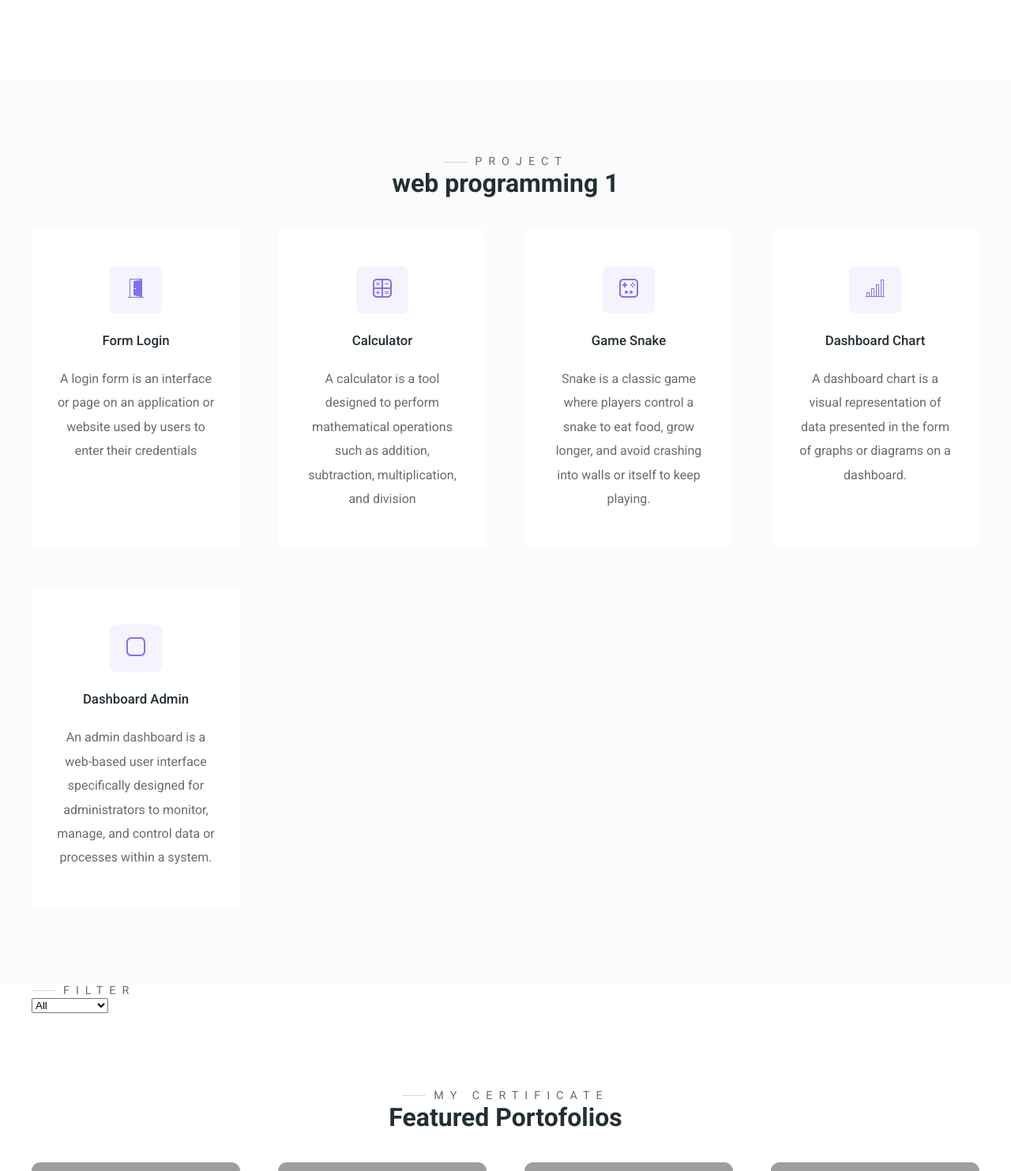
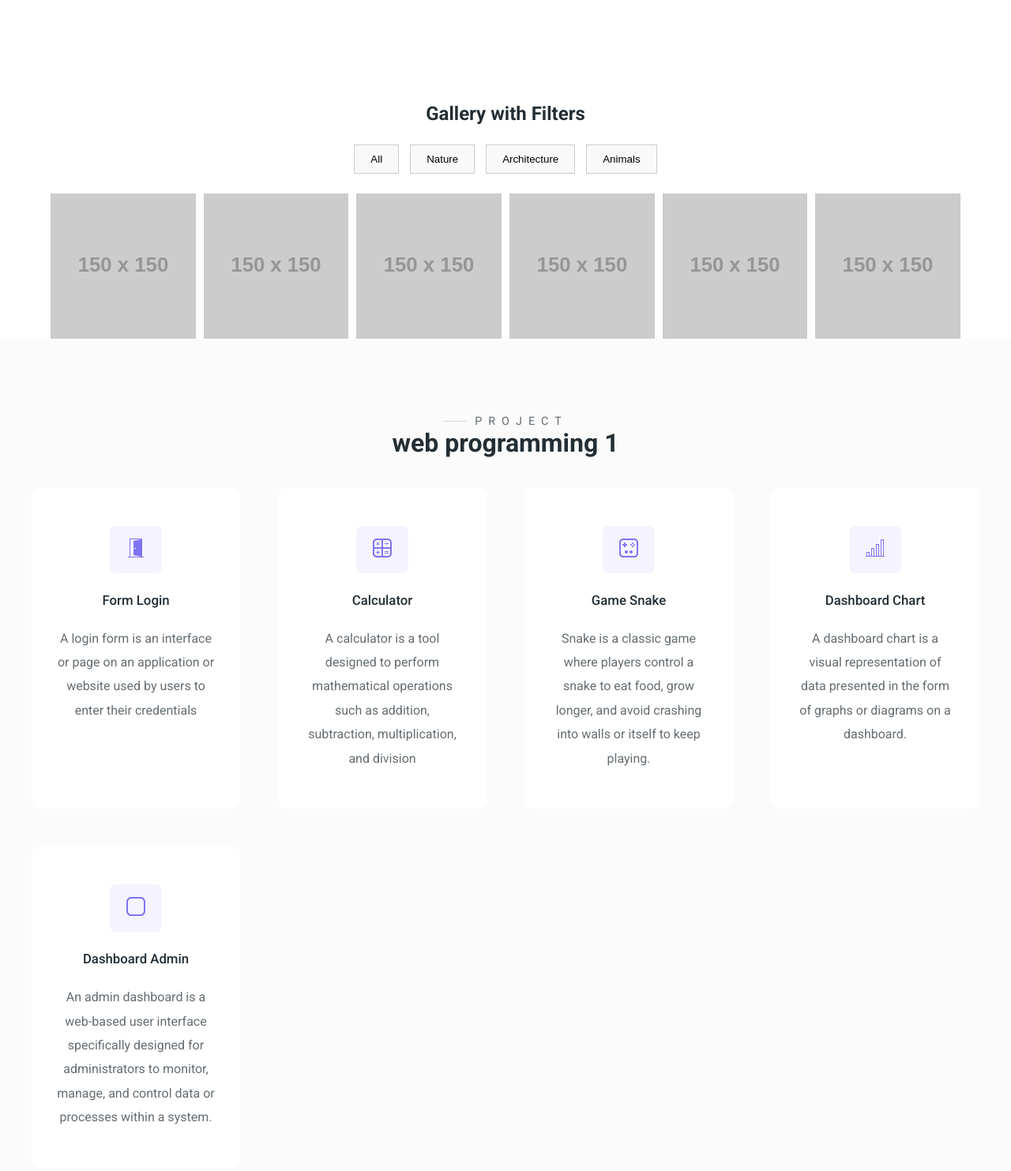
Before and after one commit to Luamnair/portofolio, a plain HTML site: page index.html in a window 1280 px wide. Shown: the part 700-2183 px from the top of the page at 79% size. Drawn offline with Linux system fonts and the light colour scheme; grey boxes are pictures that could not be loaded; placeholder pictures from the web are drawn by us.

Commit message:
Update index.html

```diff
--- a/index.html
+++ b/index.html
@@ -8,6 +8,44 @@
     <link href="styles/style.css" rel="stylesheet"/>
     <link href="styles/responsive.css" rel="stylesheet"/>
     <link rel="icon" href="img/favicon.ico" type="image/x-icon">
+
+    <style>
+        .filter-buttons {
+            margin: 20px 0;
+            text-align: center;
+        }
+        .filter-buttons button {
+            margin: 5px;
+            padding: 10px 20px;
+            cursor: pointer;
+            border: 1px solid #ccc;
+            background-color: #f9f9f9;
+        }
+        .filter-buttons button:hover {
+            background-color: #ddd;
+        }
+        .gallery {
+            display: grid;
+            grid-template-columns: repeat(auto-fit, minmax(150px, 1fr));
+            gap: 10px;
+            width: 90%;
+            max-width: 1200px;
+            margin: auto;
+        }
+        .gallery-item {
+            position: relative;
+            overflow: hidden;
+            cursor: pointer;
+        }
+        .gallery-item img {
+            width: 100%;
+            height: auto;
+            display: block;
+        }
+        .hidden {
+            display: none;
+        }
+    </style>
 </head>
 <body>
     <!-- Header -->
@@ -51,6 +89,41 @@
         </div>
     </header>
     <!-- Header End -->
+
+    <!-- Gallery Section -->
+    <section id="gallery">
+        <h1 style="text-align: center; margin-top: 30px;">Gallery with Filters</h1>
+        <div class="filter-buttons">
+            <button data-filter="all">All</button>
+            <button data-filter="nature">Nature</button>
+            <button data-filter="architecture">Architecture</button>
+            <button data-filter="animals">Animals</button>
+        </div>
+        <div class="gallery">
+            <!-- Gallery Items -->
+            <div class="gallery-item nature">
+                <img src="https://via.placeholder.com/150?text=Nature+1" alt="Nature">
+            </div>
+            <div class="gallery-item architecture">
+                <img src="https://via.placeholder.com/150?text=Architecture+1" alt="Architecture">
+            </div>
+            <div class="gallery-item animals">
+                <img src="https://via.placeholder.com/150?text=Animals+1" alt="Animals">
+            </div>
+            <div class="gallery-item nature">
+                <img src="https://via.placeholder.com/150?text=Nature+2" alt="Nature">
+            </div>
+            <div class="gallery-item architecture">
+                <img src="https://via.placeholder.com/150?text=Architecture+2" alt="Architecture">
+            </div>
+            <div class="gallery-item animals">
+                <img src="https://via.placeholder.com/150?text=Animals+2" alt="Animals">
+            </div>
+            <!-- Add more items as needed -->
+        </div>
+    </section>
+    <!-- Gallery Section End -->
+
     <!-- button up -->
     <div id="tombolUp">
         <p>UP</p>
@@ -125,20 +198,6 @@
         </div>
     </section>
     <!-- Services End -->
-
-    <!-- Filter -->
-    <section>
-        <div class="main-container">
-            <h3 class="pre-title">Filter</h3>
-            <select id="filterTags">
-                <option value="all">All</option>
-                <option value="HTML">HTML</option>
-                <option value="CSS">CSS</option>
-                <option value="JS">JavaScript</option>
-                <option value="Intermediate">Intermediate</option>
-            </select>
-        </div>
-    </section>
 
     <!-- Portofolio -->
     <section id="portofolios">
@@ -409,5 +468,25 @@
     <!-- Footer End -->
 
     <script src="scripts/main.js"></script>
+
+    <script>
+        const buttons = document.querySelectorAll('.filter-buttons button');
+        const items = document.querySelectorAll('.gallery-item');
+
+        buttons.forEach(button => {
+            button.addEventListener('click', () => {
+                const filter = button.getAttribute('data-filter');
+
+                items.forEach(item => {
+                    if (filter === 'all' || item.classList.contains(filter)) {
+                        item.classList.remove('hidden');
+                    } else {
+                        item.classList.add('hidden');
+                    }
+                });
+            });
+        });
+    </script>
+
 </body>
 </html>
```
